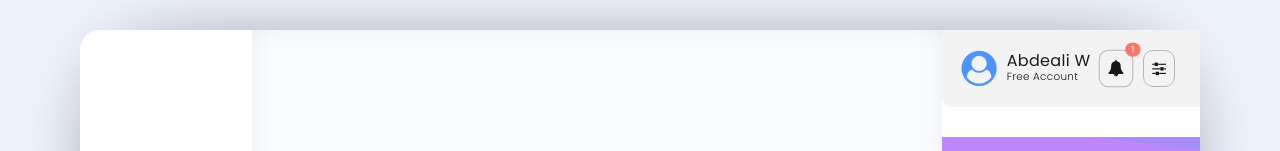
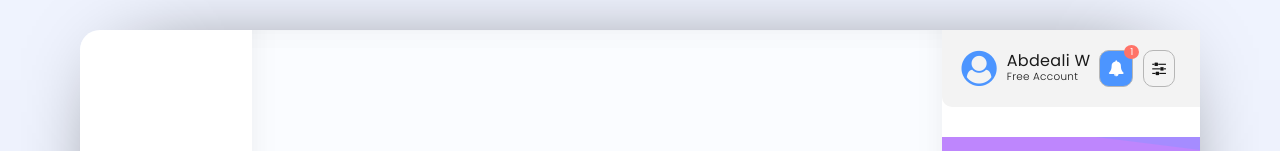
Before and after one commit to wabdeali/classcastassignment, a React (Create React App) app: page / in a window 1280 px wide. In both pictures the pointer is over the element 1116 px from the left and 68 px from the top of the page. Shown: the top 151 px of the page. Built offline with nearby package versions, Linux system fonts and the light colour scheme.

Commit message:
changed highlight colors

```diff
--- a/src/components/rightbar/styles/StatusSection.scss
+++ b/src/components/rightbar/styles/StatusSection.scss
@@ -40,15 +40,12 @@
             margin: 0 5px;
             border: 1px solid rgb(182, 182, 182);
             border-radius: 10px;
+            transition: 0.1s ease-in-out;
 
             &:hover {
-                transform: scale(1.02);
+                background:#4C95FF;
                 cursor: pointer;
-
-                .notification-number {
-                    left: 25px;
-                    top: -8px;
-                }
+                color: white;
             }
         }
 
```
